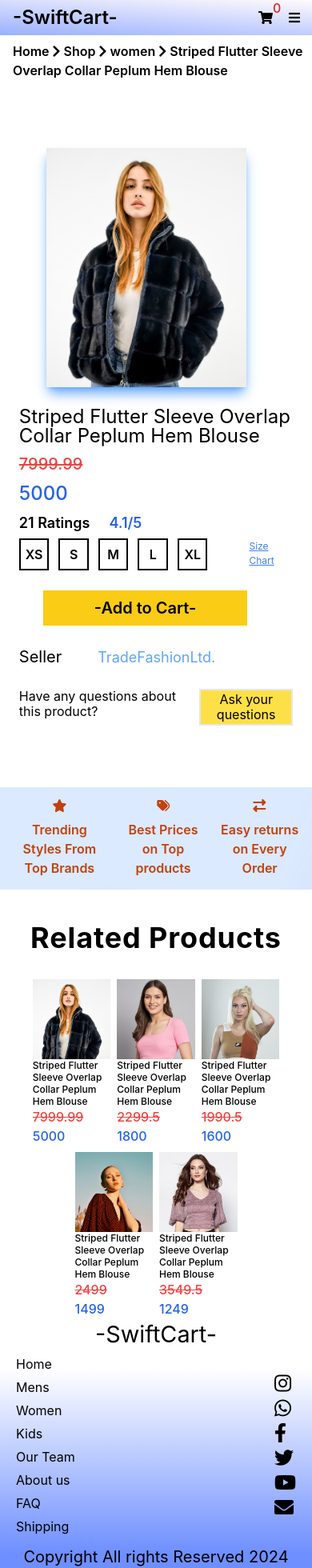
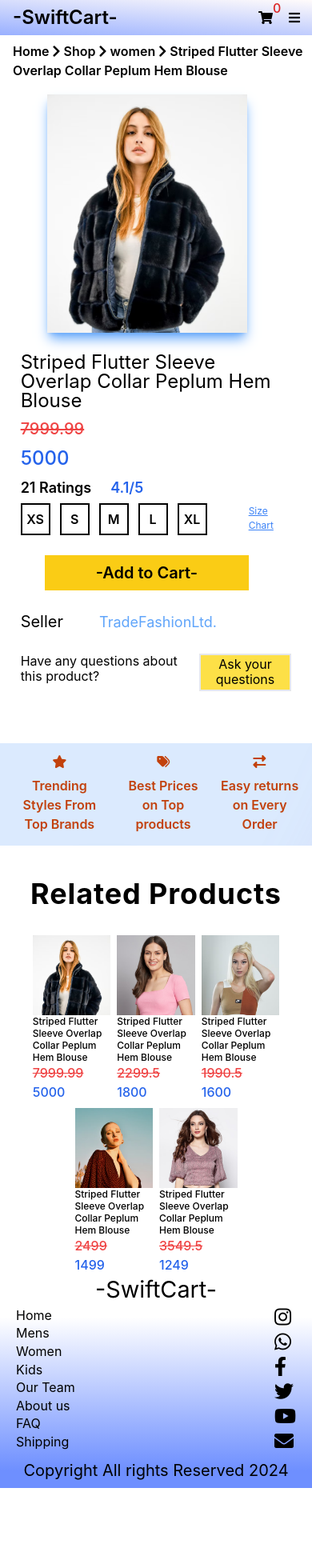
Before and after one commit to HuSTLeR1709/swiftcart, a React (Create React App) app: page /product/1 in a window 390 px wide. Shown: the top 1960 px of the page at 80% size. After the commit the page ends 1860 px from the top, so only its background shows below. Built offline with nearby package versions, Linux system fonts and the light colour scheme.

Commit message:
updated queries

```diff
--- a/src/components/Cart.css
+++ b/src/components/Cart.css
@@ -8,7 +8,7 @@
 
 @media (max-width:480px) {
         .wrapper{
-                height: 50%;
+                height: auto;
         }
         .cart-wrapper{
                 flex-direction: column;
--- a/src/components/Cart.js
+++ b/src/components/Cart.js
@@ -1,11 +1,19 @@
 import React, { useContext } from 'react'
 import { Link } from 'react-router-dom'
 import Cartitems from './Cartitems'
+import { toast } from 'react-toastify';
 import './Cart.css'
 import { ShopContext } from './context/ShopContext'
 
 const Cart = () => {
   const {gettotalcost, totalcartitems} = useContext(ShopContext);
+  const handleorderbutton = () =>{
+    toast.success("Order Placed Successfully",{
+      autoClose : 2000,
+      position: "bottom-center",
+    })
+
+  }
   return (
 
     <>
@@ -53,7 +61,7 @@ const Cart = () => {
 
                 </div>
 
-                <button className='orderbtn w-5/6 border-2 p-1 text-xl font-medium rounded-3xl mt-10 bg-red-300 shadow-lg shadow-blue-500 hover:bg-blue-300'> Place Order </button>
+                <button className='orderbtn w-5/6 border-2 p-1 text-xl font-medium rounded-3xl mt-10 bg-red-300 shadow-lg shadow-blue-500 hover:bg-blue-300' onClick={()=>{handleorderbutton()}}> Place Order </button>
 
             </div>
             <div>
--- a/src/components/Footer.js
+++ b/src/components/Footer.js
@@ -31,12 +31,12 @@ const Footer = () => {
         </div>
         <div className='links flex flex-row justify-between items-center mt-10 mx-5 py-5'>
             <div className='tags flex text-xl gap-8 '>
-                <p className='hover:text-orange-600'><Link to='/'>Home</Link></p>
+                <p className='hover:text-orange-600' onClick={window.scrollTo(0,0)}><Link to='/'>Home</Link></p>
                 <p className='hover:text-orange-600'><Link to='/mens'>Mens</Link></p>
                 <p className='hover:text-orange-600'><Link to='/womens'>Women</Link></p>
                 <p className='hover:text-orange-600'><Link to='/kids'>Kids</Link></p>
                 <p className='hover:text-orange-600'><Link to='/ourteam'>Our Team</Link></p>
-                <p className='hover:text-orange-600'><Link to='/about' onClick={window.scrollTo(0,0)}>About us</Link></p>
+                <p className='hover:text-orange-600' ><Link to='/about'>About us</Link></p>
                 <p className='hover:text-orange-600' onClick={()=>{handlepages()}}>FAQ</p>
                 {/* <p className='hover:text-orange-600' onClick={()=>{handlepages()}}>Terms of use</p>
                 <p className='hover:text-orange-600' onClick={()=>{handlepages()}}>Payments</p> */}
--- a/src/components/WomenSection.js
+++ b/src/components/WomenSection.js
@@ -2,11 +2,13 @@ import React, {useContext} from 'react'
 import Items from './Items'
 import { ShopContext } from './context/ShopContext'
 import './womensection.css'
+import MenBanner from './MenBanner';
 
 const WomenSection = (props) => {
   const {all_product}= useContext(ShopContext);
   return (
     <>
+    <MenBanner/>
         <div className='womensmain w-full h-auto flex flex-col justify-center items-center'>
         <div className='flex w-full justify-center flex-col items-center gap-5'>
             <h1 className='womenshead text-5xl font-sm mt-8 text-blue-700'> Welcome to Women's Section </h1>
--- a/src/components/details.css
+++ b/src/components/details.css
@@ -1,8 +1,9 @@
 @media (max-width:480px) {
     .detailscontainer{
-        padding-top: 60px;
+        padding-top: 1%;
         padding-left: 5px;
         padding-right: 5px;
+        height: auto;
     }
     .detailsname{
         font-size: 1.5em;
@@ -10,11 +11,11 @@
     }
     .detailimg{
         width: 250px;
-        margin-left: 1px;
+
     }
     .detailsmain{
         flex-direction: column;
-        padding: 2px;
+        padding: 1%;
     }
     .lefttside{
         margin-top: 10px;
--- a/src/components/footer.css
+++ b/src/components/footer.css
@@ -33,6 +33,7 @@ background: linear-gradient(0deg, rgba(110,143,255,1) 8%, rgba(255,255,255,1) 80
         flex-direction: column;
         gap: 1px;
         font-size: 1em;
+        line-height: 1.35em;
     }
     .icon{
         flex-direction: column;
@@ -41,5 +42,6 @@ background: linear-gradient(0deg, rgba(110,143,255,1) 8%, rgba(255,255,255,1) 80
     }
     .footername{
         font-size: 1.8em;
+        line-height: 1.3em;
     }
 }
--- a/src/index.css
+++ b/src/index.css
@@ -11,6 +11,9 @@ body {
   width: 100%;
   height: 100vh;
 }
+html{
+  scroll-behavior: smooth;
+}
 
 code {
   font-family: source-code-pro, Menlo, Monaco, Consolas, 'Courier New',
```
